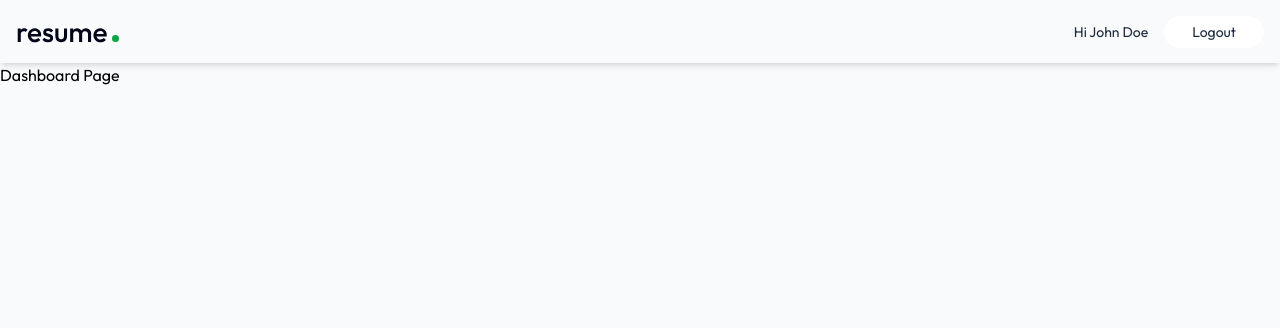
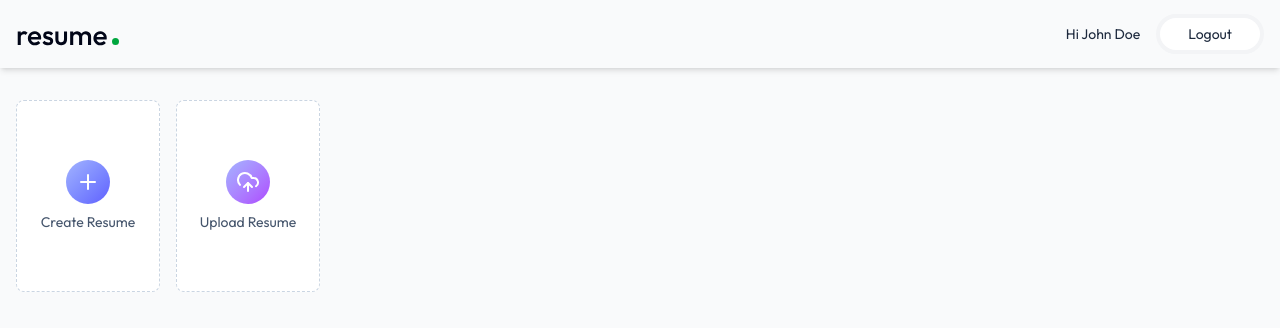
Before and after one commit to BarkerBrian-FS/AI-Resume-Builder, a React (Vite) app: page /app in a window 1280 px wide. Shown: the top 328 px of the page. Built offline with nearby package versions, Linux system fonts and the light colour scheme.

Commit message:
added create resume and upload on dashboard

```diff
--- a/src/components/NavBar.jsx
+++ b/src/components/NavBar.jsx
@@ -18,7 +18,7 @@ const NavBar = () => {
             </Link>
             <div className="flex items-center gap-4 text-sm">
                 <p className="max-sm:hidden">Hi { user?.name } </p>
-                <button onClick={ logOutUser }className="bg-white hover:bg-slate-200 border-gray-300 px-7 py-1.5
+                <button onClick={ logOutUser }className="bg-white hover:bg-slate-200 border-4 border-gray-100 px-7 py-1.5
                 rounded-full active:scale-95 transition-all">Logout</button>
             </div>
         </nav>
--- a/src/pages/Dashboard.jsx
+++ b/src/pages/Dashboard.jsx
@@ -1,8 +1,36 @@
+import { PlusIcon, UploadCloudIcon } from "lucide-react"
 
 const Dashboard = () => {
   return (
     <>
-    <h1>Dashboard Page</h1>
+    <div>
+      <div className="max-w-7xl mx-auto px-4 py-8">
+
+        <p className="text-2xl font-medium mb-6 bg-linear-to-r from-slate-600 to-slate-700
+        bg-clip-text text-transparent sm:hidden">Welcome, John Doe</p>
+        <div className="flex gap-4">
+          <button className="w-full bg-white sm:max-w-36 h-48 flex flex-col items-center
+          justify-center rounded-lg gap-2 text-slate-600 border border-dashed
+          border-slate-300 group-hover:border-indigo-500 hover:shadow-lg transition-all
+          duration-300 cursor-pointer">
+            <PlusIcon className="size-11 transition-all duration-300 p-2.5 bg-linear-to-br
+            from-indigo-300 to-indigo-500 text-white rounded-full" />
+            <p className="text-sm group-hover:text-indigo-600 transition-all
+            duration-300">Create Resume</p>
+          </button>
+
+          <button className="w-full bg-white sm:max-w-36 h-48 flex flex-col items-center
+          justify-center rounded-lg gap-2 text-slate-600 border border-dashed
+          border-slate-300 group hover:border-purple-500 hover:shadow-lg transition-all
+          duration-300 cursor-pointer">
+            <UploadCloudIcon className="size-11 transition-all duration-300 p-2.5 bg-linear-to-br
+            from-indigo-300 to-purple-500 text-white rounded-full" />
+            <p className="text-sm group-hover:text-purple-600 transition-all
+            duration-300">Upload Resume</p>
+          </button>
+        </div>
+      </div>
+    </div>
     </>
   )
 }
```
